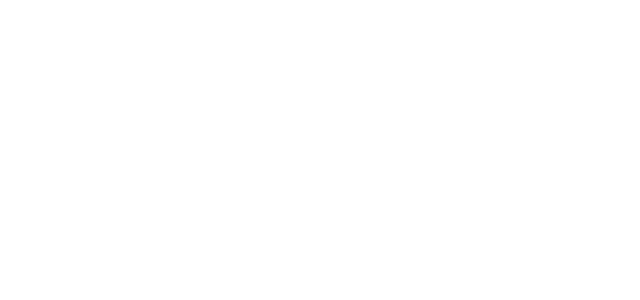
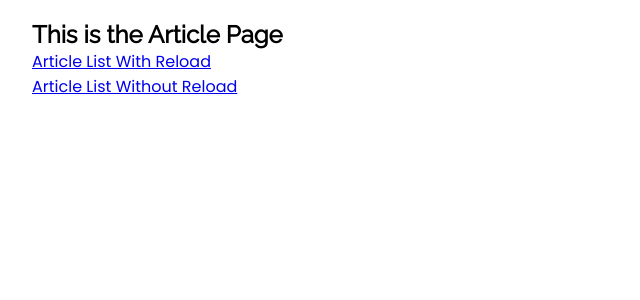
Before and after one commit to KramStyles/react-node-blog, a React (Create React App) app: page /article in a window 1280 px wide. Before the commit this address had no page. Shown: the top 300 px of the page, without its empty margins (0-640 px from the left). Built offline with nearby package versions, Linux system fonts and the light colour scheme.

Commit message:
used Link on other pages

```diff
--- a/src/App.js
+++ b/src/App.js
@@ -4,12 +4,18 @@ import { BrowserRouter as Router, Route, Routes } from 'react-router-dom';
 import './App.css';
 
 import HomePage from './Components/HomePage';
+import AboutPage from './Components/AboutPage';
+import ArticleList from './Components/ArticleList';
+import ArticlePage from './Components/ArticlePage';
 
 function App() {
   return (
     <Router>
       <Routes>
         <Route path="/" element={<HomePage/>} />
+        <Route path="about" element={<AboutPage/>} />
+        <Route path="article" element={<ArticlePage/>} />
+        <Route path="list" element={<ArticleList/>} />
       </Routes>
     </Router>
   );
--- a/src/Components/HomePage.js
+++ b/src/Components/AboutPage.js
@@ -1,22 +1,17 @@
-import React from 'react'
-import { Link } from 'react-router-dom';
+import React from "react";
 
-const HomePage = () => (
-    <>
+const AboutPage = () => (
+    <React.Fragment>
         <div className='container'>
-        <h1>Hello, Welcome to my React Blog</h1>
+        <h1>This is the about Page</h1>
         <p>Lorem ipsum dolor sit amet, consectetur adipisicing elit. Ducimus dicta sint sapiente aspernatur dolor consectetur in vitae, possimus, sed debitis nulla velit labore, exercitationem itaque nostrum consequatur corporis doloribus odio.</p>
         <p>
             Quo et nobis asperiores, quae iste animi exercitationem totam odio recusandae, obcaecati ex porro, cum eos autem voluptatem? Eligendi fugiat, dolore fugit exercitationem consectetur provident beatae laborum minima sequi molestiae?</p>
         <p>
             Autem nam unde illum distinctio quidem minus et? Et laudantium quisquam rerum cum ut sapiente at aliquid perferendis quo! Inventore ex, saepe perspiciatis deserunt quae aliquam vitae non odit. Non.
             Atque quis repellendus adipisci beatae, cumque aspernatur dolor deleniti, quibusdam exercitationem, sequi voluptatibus dolorem eveniet nesciunt ut quae? Aut tenetur vitae necessitatibus ad dolore adipisci fuga quae incidunt ea consectetur.</p>
-            <Link to="/invoices">Invoices</Link> |{" "}
-            <Link to="/expenses">Expenses</Link>
         </div>
-    </>
-
-    // This serves as react fragments. We can use the empty tags or go with <React.Fragment> inplace of extra divs
+    </React.Fragment>
 );
 
-export default HomePage;
+export default AboutPage;
--- /dev/null
+++ b/src/Components/ArticleList.js
@@ -0,0 +1,11 @@
+import React from "react";
+
+export default function ArticleList(){
+    return(
+        <>
+            <div className="container">
+                <h2>This is the Article List page</h2>
+            </div>
+        </>
+    )
+}
--- /dev/null
+++ b/src/Components/ArticlePage.js
@@ -0,0 +1,14 @@
+import React from "react";
+import { Link } from "react-router-dom";
+
+const ArticlePage = () => (
+    <>
+        <div className="container">
+            <h2>This is the Article Page</h2>
+            <a href="/list">Article List With Reload</a> <br/>
+            <Link to="/list">Article List Without Reload</Link>
+        </div>
+    </>
+);
+
+export default ArticlePage;
```
